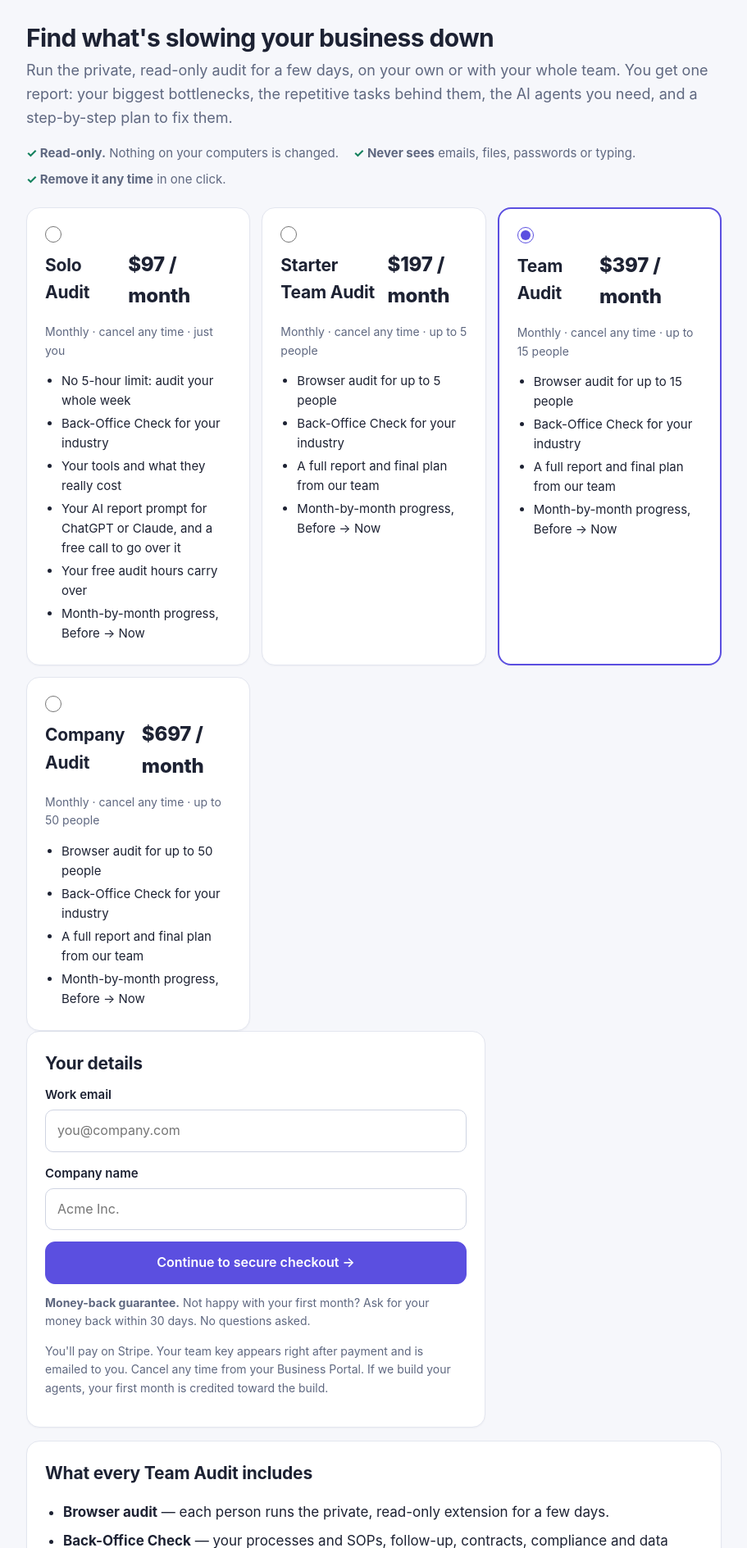
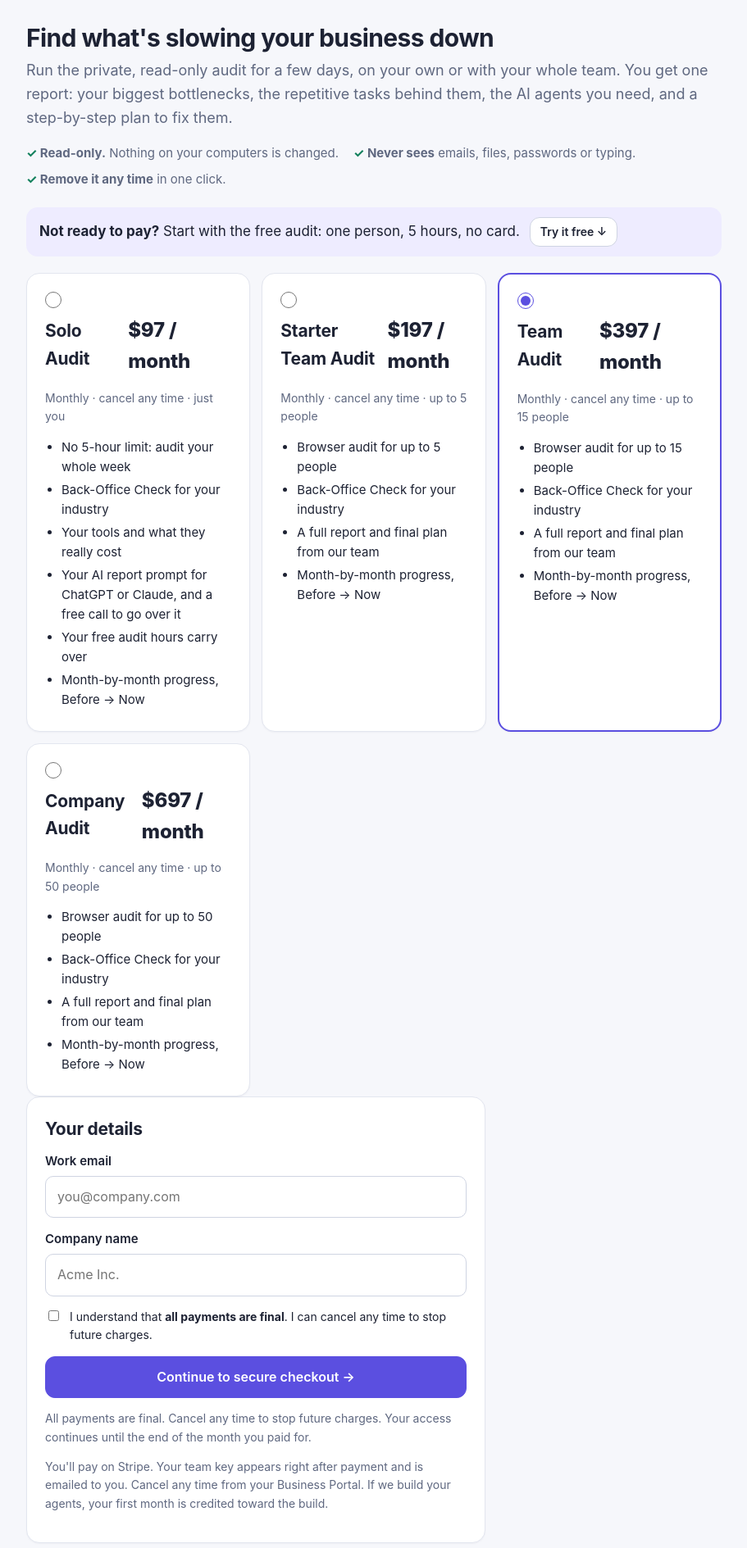
Before and after one commit to jnjones89/Sierena, a PHP site: page /business/ in a window 1280 px wide. Shown: the part 60-1949 px from the top of the page at 82% size, without its empty margins (184-1095 px from the left). Run offline with PHP 8.4, Linux system fonts and the light colour scheme.

Commit message:
No refunds: all payments are final; make the free audit easy to find
- Remove the money-back guarantee and the portal refund request. Buyers tick 'all payments are final'
  before checkout (checked on the server too). Billing terms on pricing, success, FAQ and Help.
- Pricing page: 'Not ready to pay? Try the free audit' banner and a Free audit section with an
  'Add to Chrome' button once extension_url is set.
- Extension upgrade list, docs and GHL setup updated.

Co-Authored-By: Claude Opus 5.5 <noreply@anthropic.com>
Claude-Session: https://claude.ai/code/session_012XS29tNGWfLL7EcQV3sv6L

```diff
--- a/business/assets/style.css
+++ b/business/assets/style.css
@@ -226,3 +226,6 @@ ul.clean li, .steps-plain li { margin: 6px 0; }
 .crm-trust::before { content: "✓ "; color: var(--green); font-weight: 700; }
 table.compare td.up-good { color: var(--green); font-weight: 600; }
 table.compare td.up-bad { color: #b42318; font-weight: 600; }
+.agree { display: flex; gap: 10px; align-items: flex-start; font-weight: 400; font-size: 14px; margin: 14px 0; }
+.agree input { width: auto; margin-top: 3px; }
+.free-cta { display: flex; flex-wrap: wrap; gap: 12px; align-items: center; background: var(--accent-soft); border-radius: 14px; padding: 12px 16px; margin: 0 0 20px; }
--- a/business/checkout.php
+++ b/business/checkout.php
@@ -26,6 +26,9 @@ if (!filter_var($email, FILTER_VALIDATE_EMAIL)) {
 if ($company === '' || mb_strlen($company) > 200) {
     $back('Please enter your company name.');
 }
+if (($_POST['agree_terms'] ?? '') !== '1') {
+    $back('Please confirm that you understand all payments are final.');
+}
 if (!rate_limit('checkout', 20, 3600)) {
     $back('Too many attempts. Please wait a few minutes and try again.');
 }
--- a/business/includes/config.sample.php
+++ b/business/includes/config.sample.php
@@ -27,8 +27,8 @@ return [
     // Days of access given at checkout, as a safety net until Stripe's subscription events arrive.
     'audit_access_days' => 31,
 
-    // Shown on the pricing page, success page and Help. Customers request refunds from Help in the portal.
-    'guarantee' => 'Not happy with your first month? Ask for your money back within 30 days. No questions asked.',
+    // Billing terms shown on the pricing page (buyers must tick a box to agree), the success page and Help.
+    'billing_terms' => 'All payments are final. Cancel any time to stop future charges. Your access continues until the end of the month you paid for.',
 
     // Where customers book a call to have the agents built (Calendly, GoHighLevel, etc.).
     'booking_url' => 'https://sirenaflow.com/#contact',
@@ -56,7 +56,7 @@ return [
     // 'events' => 'all', or a list. Leave a token empty to switch that destination off.
     // Events (tags): free_audit (swa-free-audit), team_audit_purchased (swa-team-audit-purchased + swa-plan-<plan>),
     // first_audit_received, instant_report_ready, final_plan_sent, results_tracking_on/_canceled,
-    // wants_help, refund_requested, profile_updated (fields only, no tag).
+    // wants_help, profile_updated (fields only, no tag).
     'ghl' => [
         'sirena' => ['api_token' => '', 'location_id' => 'sR58k68dGcC4kxfeJudZ', 'events' => 'all'],
         'alja'   => ['api_token' => '', 'location_id' => 'xAlVOKt0OfFGc5f5WPAh', 'events' => ['instant_report_ready', 'final_plan_sent', 'wants_help']],
--- a/business/includes/faq.php
+++ b/business/includes/faq.php
@@ -19,7 +19,7 @@ $faq = [
         'No. It is only used for your audit and your report.',
     'How does billing work?' =>
         'Solo and Team Audits are monthly. Cancel any time under "Billing & invoices" in your Business Portal. Your key keeps working until the end of the month you paid for.',
-    'Can I get my money back?' => guarantee_text(),
+    'Can I get a refund?' => billing_terms_text(),
     'How do I delete my data?' =>
         'In the Business Portal, open Help, then "Your data". You can download everything or delete it.',
 ];
--- a/business/includes/lib.php
+++ b/business/includes/lib.php
@@ -522,9 +522,10 @@ function plan_includes_final_plan(array $license): bool
     return (bool) ($info['final_plan'] ?? true);
 }
 
-function guarantee_text(): string
-{
-    return (string) cfg_opt('guarantee', 'Not happy with your first month? Ask for your money back within 30 days. No questions asked.');
+/** Billing terms shown at checkout, on the success page and in Help. No refunds. */
+function billing_terms_text(): string
+{
+    return (string) cfg_opt('billing_terms', 'All payments are final. Cancel any time to stop future charges. Your access continues until the end of the month you paid for.');
 }
 
 /**
@@ -1923,7 +1924,7 @@ function export_customer_data(array $license): array
     ];
 }
 
-/** Deletes the company's audit data. Keeps only the purchase record (needed for receipts and refunds). */
+/** Deletes the company's audit data. Keeps only the purchase record (needed for receipts and billing). */
 function delete_customer_data(array $license): void
 {
     $lid = (int) $license['id'];
--- a/business/index.php
+++ b/business/index.php
@@ -11,6 +11,7 @@ if (!isset($plans[$selected])) {
     $selected = (string) array_key_first($plans);
 }
 $industry   = (string) ($_GET['industry'] ?? '');
+$extUrl     = (string) cfg_opt('extension_url', '');
 
 render_header('Team Audit');
 ?>
@@ -21,6 +22,11 @@ your biggest bottlenecks, the repetitive tasks behind them, the AI agents you ne
   <span><b>Read-only.</b> Nothing on your computers is changed.</span>
   <span><b>Never sees</b> emails, files, passwords or typing.</span>
   <span><b>Remove it any time</b> in one click.</span>
+</div>
+
+<div class="free-cta">
+  <span><b>Not ready to pay?</b> Start with the free audit: one person, 5 hours, no card.</span>
+  <a class="btn small" href="#free">Try it free ↓</a>
 </div>
 
 <?php if ($canceled): ?>
@@ -67,8 +73,10 @@ your biggest bottlenecks, the repetitive tasks behind them, the AI agents you ne
     <label>Company name
       <input type="text" name="company" required maxlength="200" placeholder="Acme Inc.">
     </label>
+    <label class="agree"><input type="checkbox" name="agree_terms" value="1" required>
+      <span>I understand that <b>all payments are final</b>. I can cancel any time to stop future charges.</span></label>
     <button class="btn primary block" type="submit">Continue to secure checkout →</button>
-    <p class="guarantee"><b>Money-back guarantee.</b> <?= h(guarantee_text()) ?></p>
+    <p class="muted small"><?= h(billing_terms_text()) ?></p>
     <p class="muted small">You'll pay on Stripe. Your team key appears right after payment and is emailed to you.
       Cancel any time from your Business Portal. If we build your agents, your first month is credited toward the build.</p>
   </section>
@@ -102,10 +110,15 @@ your biggest bottlenecks, the repetitive tasks behind them, the AI agents you ne
     and close rate, Before → Now. Cancel any time from your Business Portal.</p>
 </section>
 
-<section class="card">
-  <h2>Not ready to buy? Run a free audit</h2>
-  <p class="muted">The free Chrome extension runs one 5-hour audit and shows your #1 repetitive task, the AI agent that can do it,
-    and a step-by-step fix.</p>
+<section class="card" id="free">
+  <h2>Free audit</h2>
+  <p class="muted">Add the free Workflow Shadow Audit extension to Chrome and work like normal. After 5 hours of work it shows the task
+    you repeat most, the AI agent that can do it for you, and a simple step-by-step fix. No card, no account. Private and read-only.</p>
+  <?php if ($extUrl !== ''): ?>
+    <a class="btn primary" href="<?= h($extUrl) ?>" target="_blank" rel="noopener">Add to Chrome, free</a>
+  <?php else: ?>
+    <p class="muted small"><b>Coming soon to the Chrome Web Store.</b> Want early access? <a href="<?= h((string) cfg('booking_url')) ?>" target="_blank" rel="noopener">Contact us</a>.</p>
+  <?php endif; ?>
 </section>
 
 <p class="muted small">Already a customer? <a href="portal.php">Sign in to your Business Portal</a>.</p>
--- a/business/success.php
+++ b/business/success.php
@@ -55,7 +55,7 @@ render_header('Payment confirmed');
     </ol>
     <a class="btn primary" href="portal.php">Open Business Portal →</a>
   </section>
-  <p class="muted small"><b>Money-back guarantee.</b> <?= h(guarantee_text()) ?></p>
+  <p class="muted small"><b>Billing.</b> <?= h(billing_terms_text()) ?></p>
 <?php elseif ($pending): ?>
   <h1>Payment processing…</h1>
   <p class="lead">Stripe hasn't confirmed your payment yet (this can take a few minutes for some payment methods). Your key will be emailed as soon as it clears, or refresh this page.</p>
--- a/workflow-shadow-audit/popup.html
+++ b/workflow-shadow-audit/popup.html
@@ -281,7 +281,7 @@
               <li id="industryLine">Checks for your industry</li>
               <li>Your tools and what they really cost</li>
               <li>A full report with the AI agents to build, and we can build them for you</li>
-              <li>Money-back guarantee</li>
+              <li>Monthly, cancel any time</li>
             </ul>
             <label class="field">Your industry
               <select class="industry-select"></select>
```
Also changed, not shown: GO-LIVE.md (+2 -2 lines), business/GHL-SETUP.md (+1 -2 lines), business/MESSAGING.md (+3 -3 lines), business/portal.php (+7 -22 lines), business/README.md.
